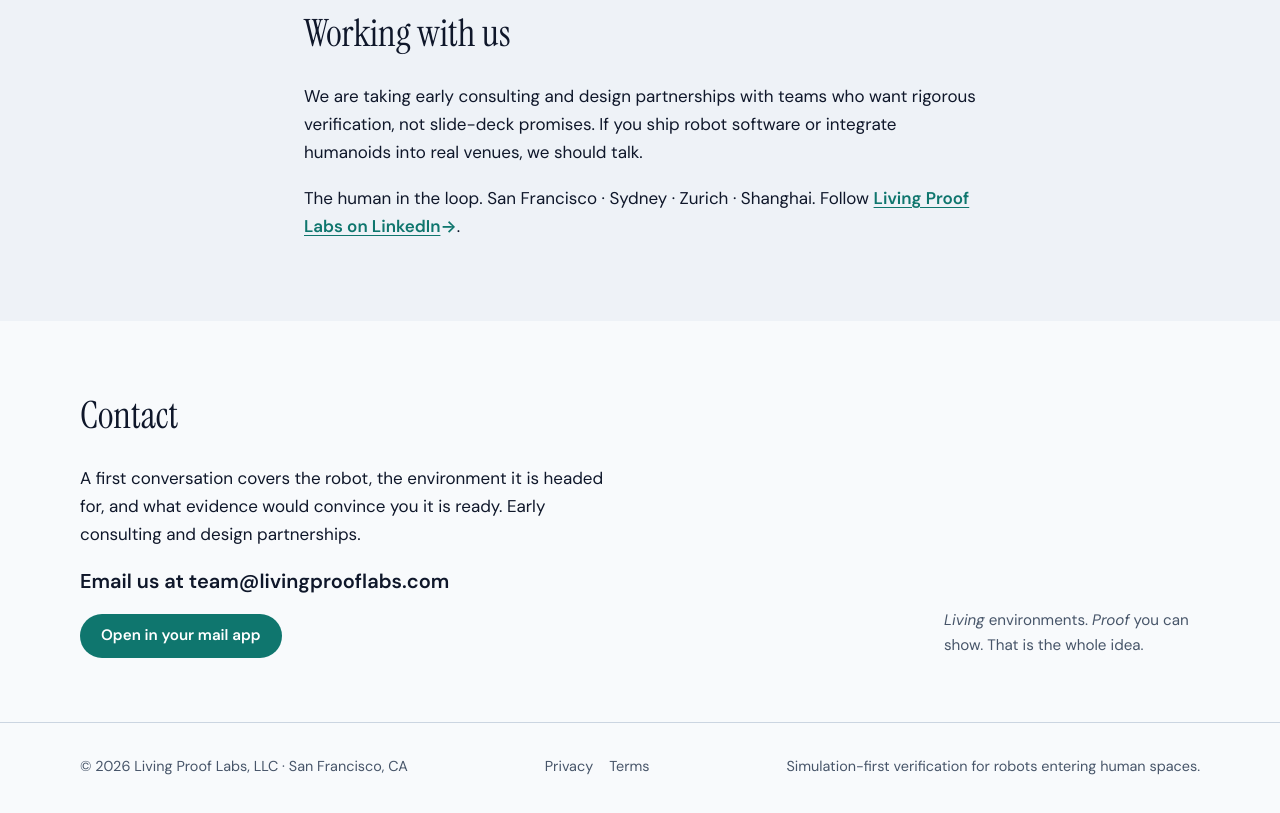
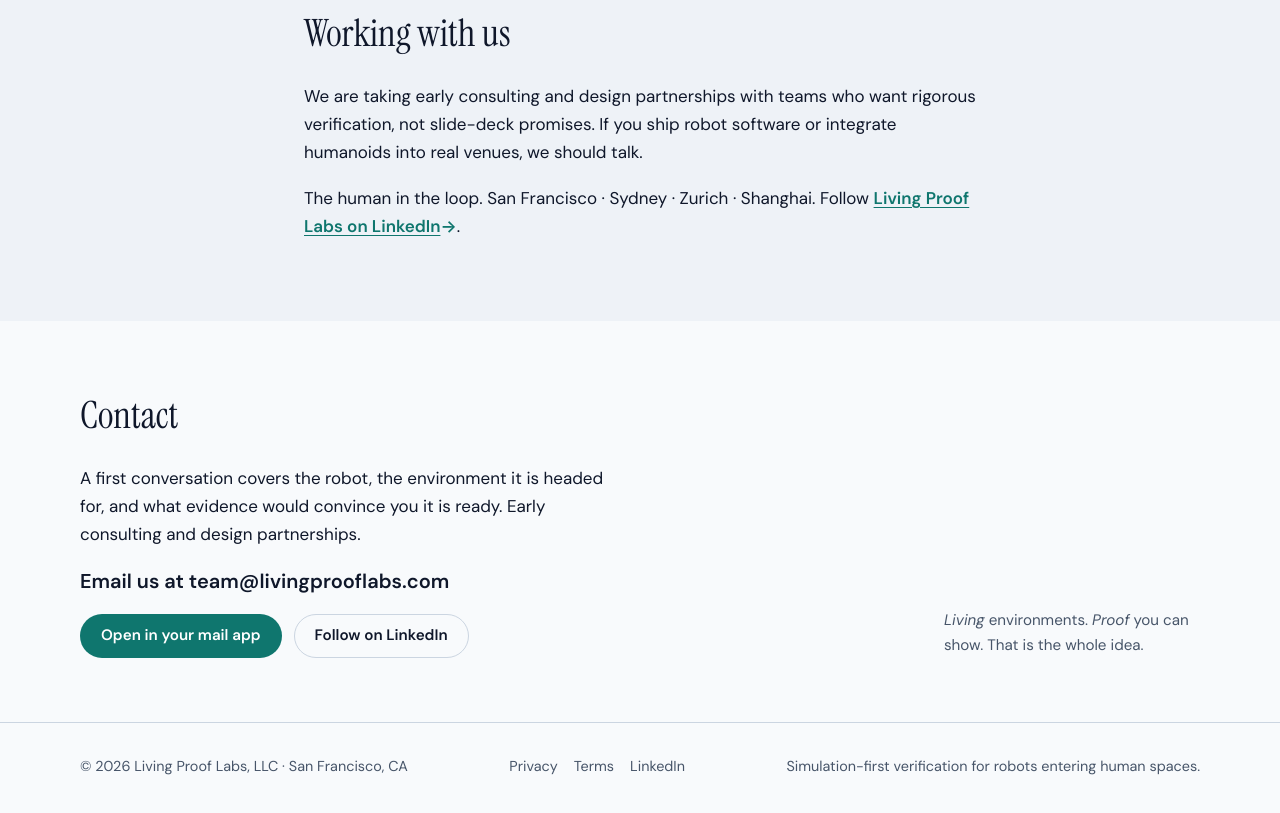
Before and after one commit to Living-Proof-Labs/website, a plain HTML site: page index.html in a window 1280 px wide. Shown: the part 4434-5247 px from the top of the page. Drawn offline with Linux system fonts and the light colour scheme.

Commit message:
Homepage: LinkedIn link in Contact actions and footer

```diff
--- a/index.html
+++ b/index.html
@@ -405,6 +405,7 @@
             </p>
             <p class="contact-actions">
               <a class="button primary" href="mailto:team@livingprooflabs.com">Open in your mail app</a>
+              <a class="button ghost" href="https://www.linkedin.com/company/living-proof-labs/" rel="noopener noreferrer">Follow on LinkedIn</a>
             </p>
             <!--/email_off-->
           </div>
@@ -421,6 +422,7 @@
         <p class="footer-links">
           <a href="/privacy.html">Privacy</a>
           <a href="/terms.html">Terms</a>
+          <a href="https://www.linkedin.com/company/living-proof-labs/" rel="noopener noreferrer">LinkedIn</a>
         </p>
         <p class="footer-note">Simulation-first verification for robots entering human spaces.</p>
       </div>
--- a/styles/main.css
+++ b/styles/main.css
@@ -854,6 +854,9 @@ h3 {
 }
 
 .contact-actions {
+  display: flex;
+  flex-wrap: wrap;
+  gap: 0.75rem;
   margin: 1rem 0 0;
 }
 
```
